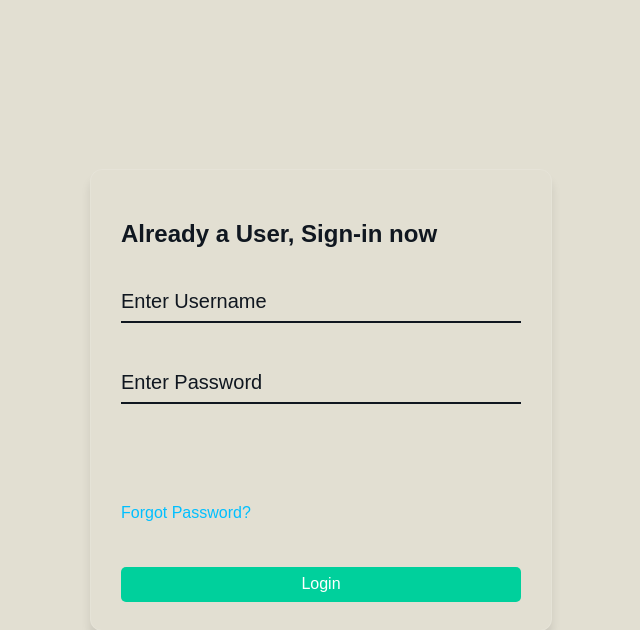
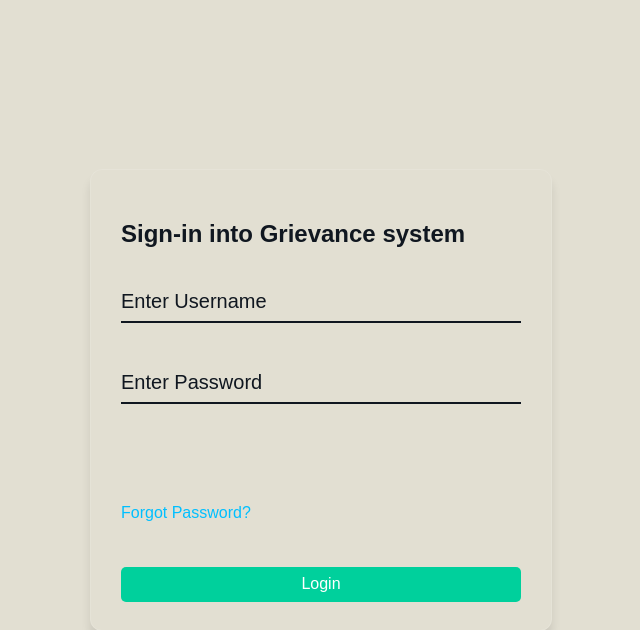
Before and after one commit to PratikVR/OdooCombat, a Django app: template grievance_system/templates/login.html in a window 1280 px wide. Shown: the top 630 px of the page, without its empty margins (319-959 px from the left). Run offline with Django 3.2, Linux system fonts and the light colour scheme; the template is opened without the code that fills it, so the values that code supplies are empty.

Commit message:
test pass 1

```diff
--- a/grievance_system/templates/login.html
+++ b/grievance_system/templates/login.html
@@ -11,7 +11,7 @@
 <body>
     <div class="container">
         <div class="title">
-            <h2>Already a User, Sign-in now</h2>
+            <h2>Sign-in into Grievance system</h2>
         </div>
         <form id="loginform" method="POST">
             {% csrf_token %}
```
